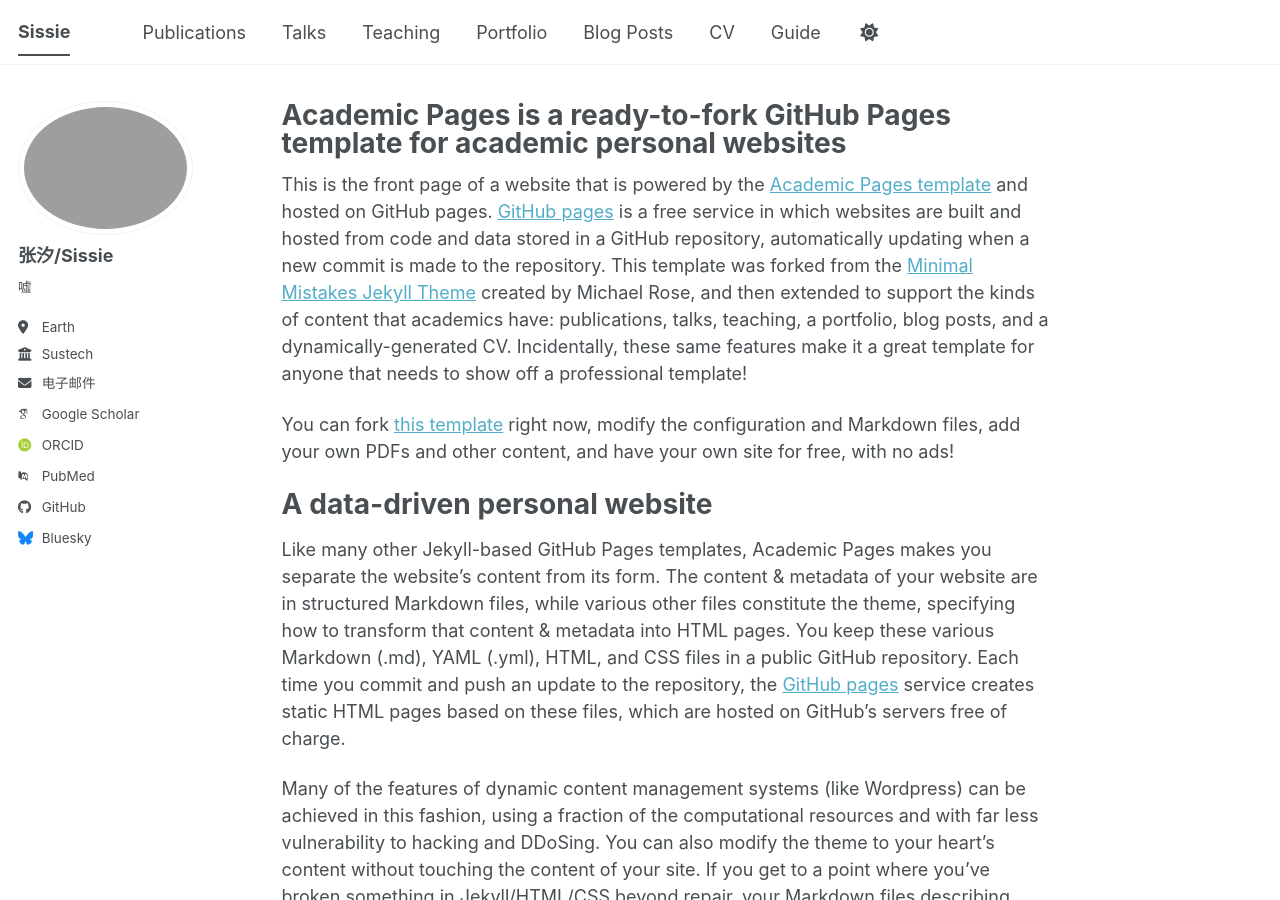
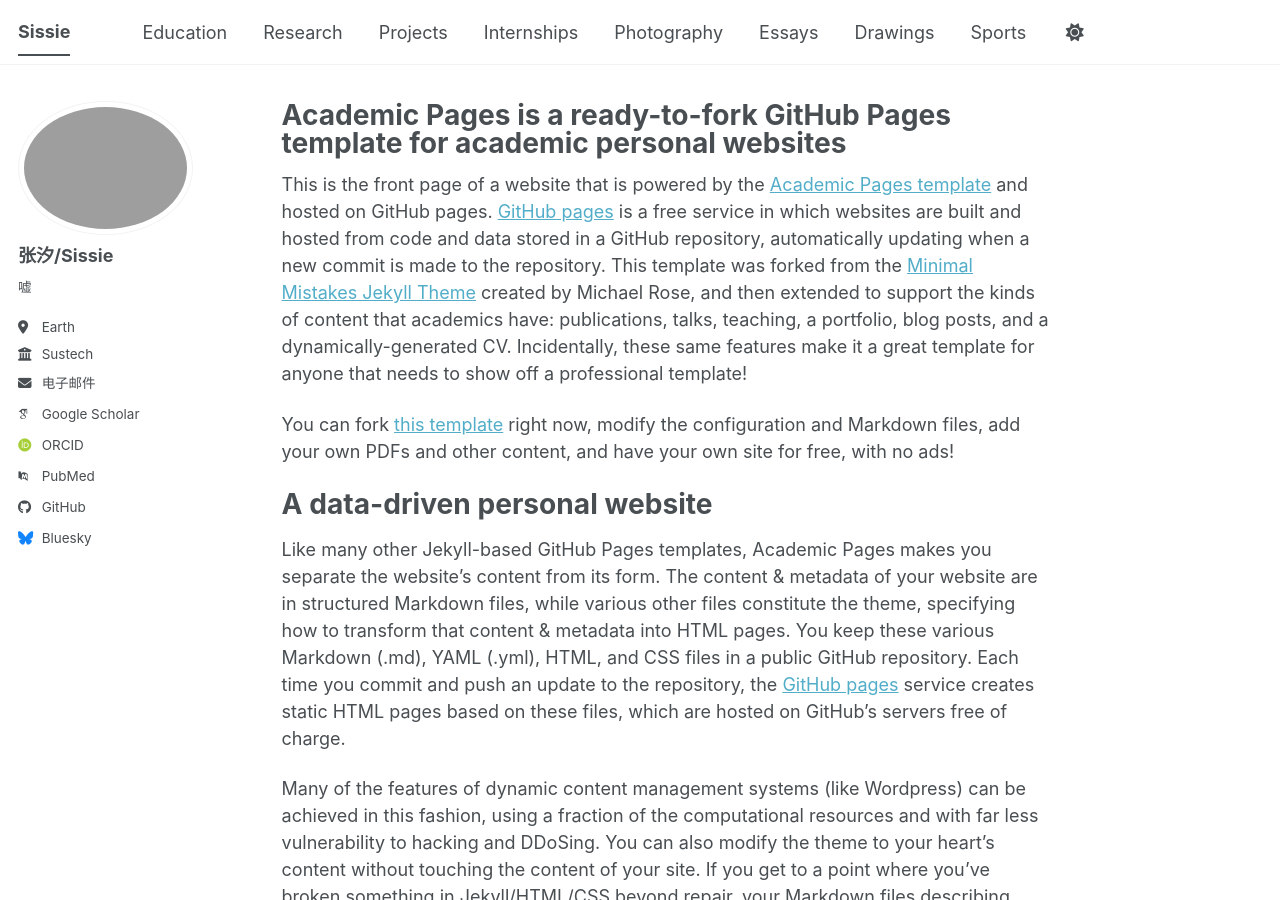
Before and after one commit to SeeSissie/SeeSissie.github.io, a Jekyll site: the page built from _pages/about.md, in a window 1280 px wide and 900 px high. Built offline with Jekyll 4.4.1, drawn with Linux system fonts in a browser that asks for light colours; some web fonts are replaced; a script bundle is joined from its source files by our own code; library files that are not in the unit come from our copies.

Commit message:
Update navigation.yml

```diff
--- a/_data/navigation.yml
+++ b/_data/navigation.yml
@@ -8,26 +8,30 @@
 #      Markdown formatted page while the second is generated using JSON.
 
 main:
-  - title: "Publications"
+  - title: "Education"
+    url: /cv/
+
+  - title: "Research"
     url: /publications/
 
-  - title: "Talks"
+  - title: "Projects"
+    url: /portfolio/
+
+  - title: "Internships"
     url: /talks/
 
-  - title: "Teaching"
-    url: /teaching/
-
-  - title: "Portfolio"
-    url: /portfolio/
-
-  - title: "Blog Posts"
-    url: /year-archive/
-
-  - title: "CV"
-    url: /cv/
 
   # - title: "CV"
   #   url: /cv-json/
 
-  - title: "Guide"
+  - title: "Photography"
     url: /markdown/
+
+  - title: "Essays"
+    url: /year-archive/
+
+  - title: "Drawings"
+    url: /markdown/
+
+  - title: "Sports"
+    url: /markdown/
```
